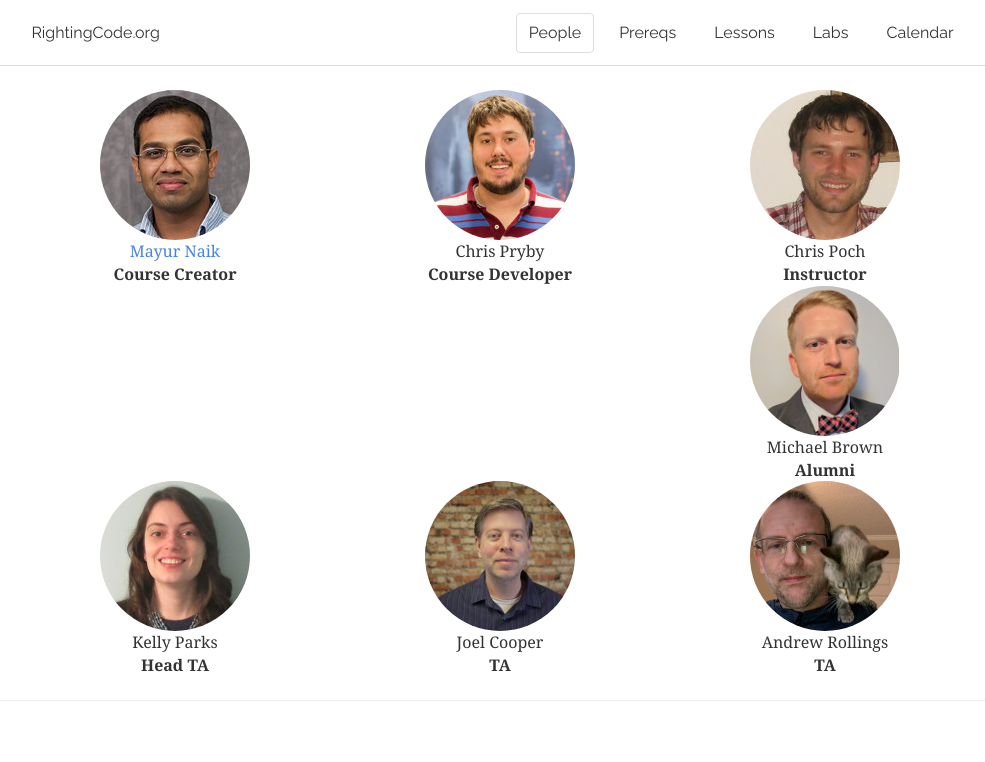
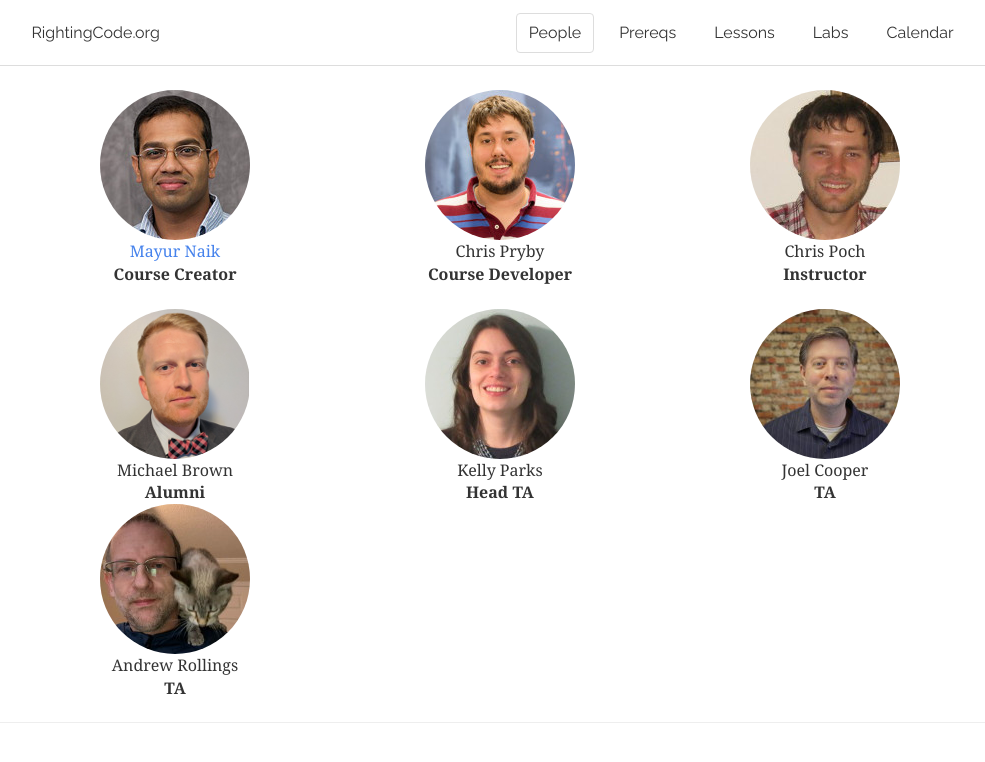
Before and after one commit to rightingcode/rightingcode.github.io, a Jekyll site: the page built from people.html, in a window 1280 px wide. Shown: the top 762 px of the page, without its empty margins (140-1125 px from the left). Built offline with Jekyll 4.4.1, drawn with Linux system fonts in a browser that asks for light colours; nearby versions of some CDN libraries.

Commit message:
Update how rows break

```diff
--- a/people.html
+++ b/people.html
@@ -25,6 +25,8 @@ layout: default
   			<b>Instructor</b><br>
 		</center>
 	</div>
+</div>
+<div class='row'>
 	<div class='col-md-4'>
 		<center>
 			<img class="img-circle" src="images/michael_brown.png"/> <br>
@@ -46,6 +48,8 @@ layout: default
   			<b>TA</b><br>
 		</center>
 	</div>
+</div>
+<div class='row'>
 	<div class='col-md-4'>
 		<center>
 			<img class="img-circle" src="images/andrew_rollings.jpg"/> <br>
@@ -53,10 +57,4 @@ layout: default
   			<b>TA</b><br>
 		</center>
 	</div>
-	<div class='col-md-4'>
-
-	</div>
-	<div class='col-md-4'>
-
-	</div>
 </div>
```
